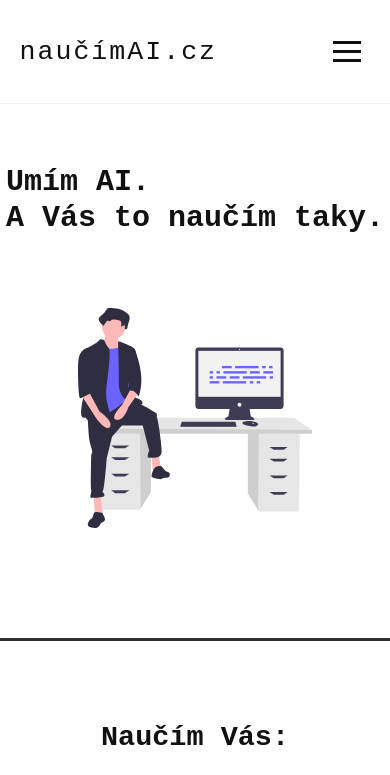
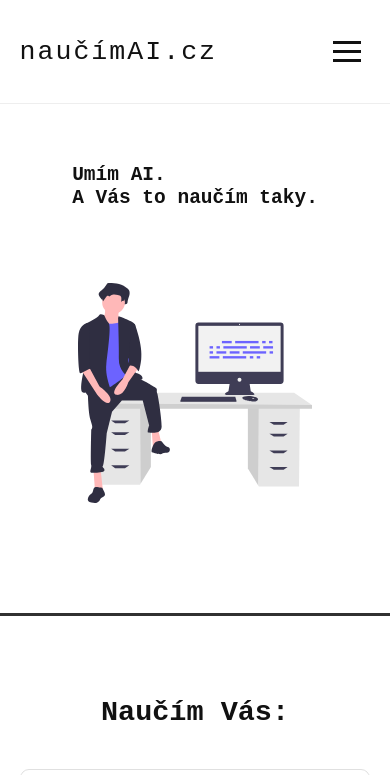
Before and after one commit to SalamiNO/naucimAI, a plain HTML site: page index.html in a window 390 px wide. Shown: the top 775 px of the page. Drawn offline with nearby package versions, Linux system fonts and the light colour scheme; a web font is replaced by a local one.

Commit message:
Add files via upload

```diff
--- a/style.css
+++ b/style.css
@@ -267,6 +267,16 @@ footer {
         padding: 0 5vw;
     }
 
+     h1 {
+        font-size: clamp(18px, 5vw, 30px);
+        text-align: left;
+        align-items: flex-start;
+    }
+
+    h1 span {
+        white-space: nowrap;
+    }
+
     .hamburger-icon {
         display: block;
     }
```
